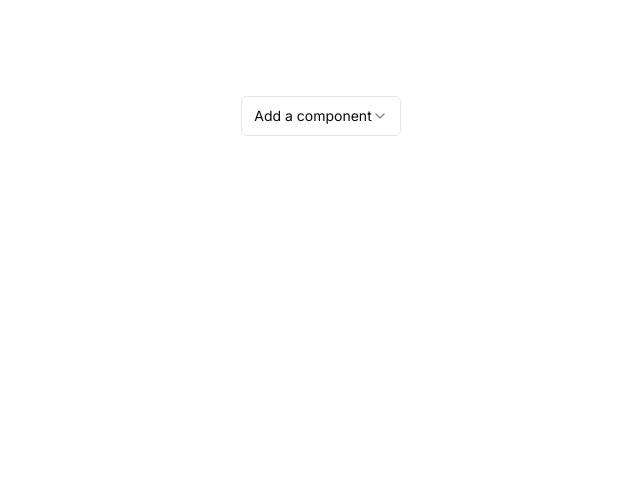
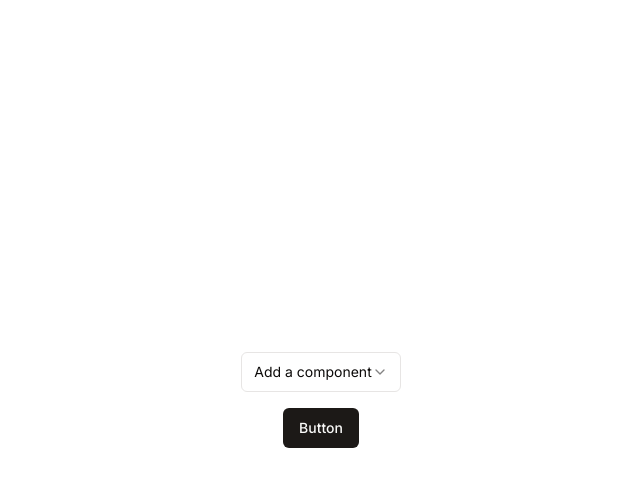
Before and after one commit to Bazzana/frugal-schema, a Next.js app: page / in a window 1280 px wide. Shown: the top 486 px of the page, without its empty margins (319-959 px from the left). Built offline with nearby package versions, Linux system fonts and the light colour scheme.

Commit message:
Add components

```diff
--- a/app/page.tsx
+++ b/app/page.tsx
@@ -1,10 +1,34 @@
-import Image from "next/image";
+'use client'
+
+import { useState } from "react";
+
 import ComponentSelect from "../components/ComponentSelect.js";
+import Button from "../components/Button.js";
 
 export default function Home() {
+  // Initialize state with an empty array for component values
+  const [componentList, setComponentList] = useState(['']);
+
+  const addComponent = () => {
+    setComponentList([...componentList, '']);
+  };
+
+  // Function to update a specific component's value in the list
+  const updateComponent = (index:number, value:string) => {
+    const updatedList = [...componentList];
+    updatedList[index] = value;
+    setComponentList(updatedList);
+  };
+
   return (
-    <main className="flex min-h-screen flex-col items-center justify-between p-24">
-      <ComponentSelect />
+    <main className="flex min-h-screen flex-col items-center justify-center gap-4 p-24">
+      {componentList}
+      {componentList.map((value:string, index:number) => (
+        <ComponentSelect
+          key={index}
+          onChange={(newValue: string) => updateComponent(index, newValue)} value={undefined}        />
+      ))}
+      <Button onClick={addComponent} />
     </main>
   );
 }
```
